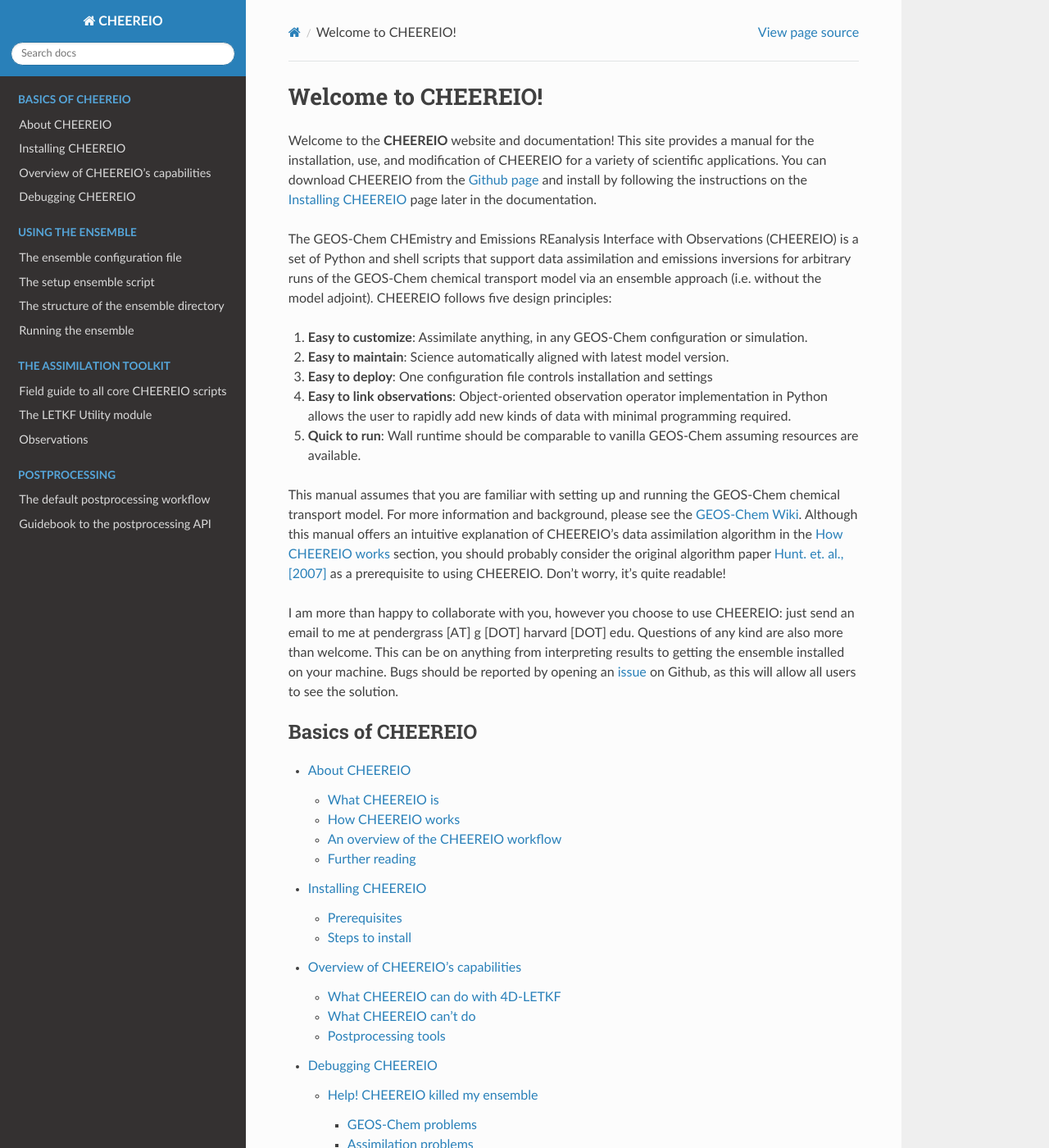
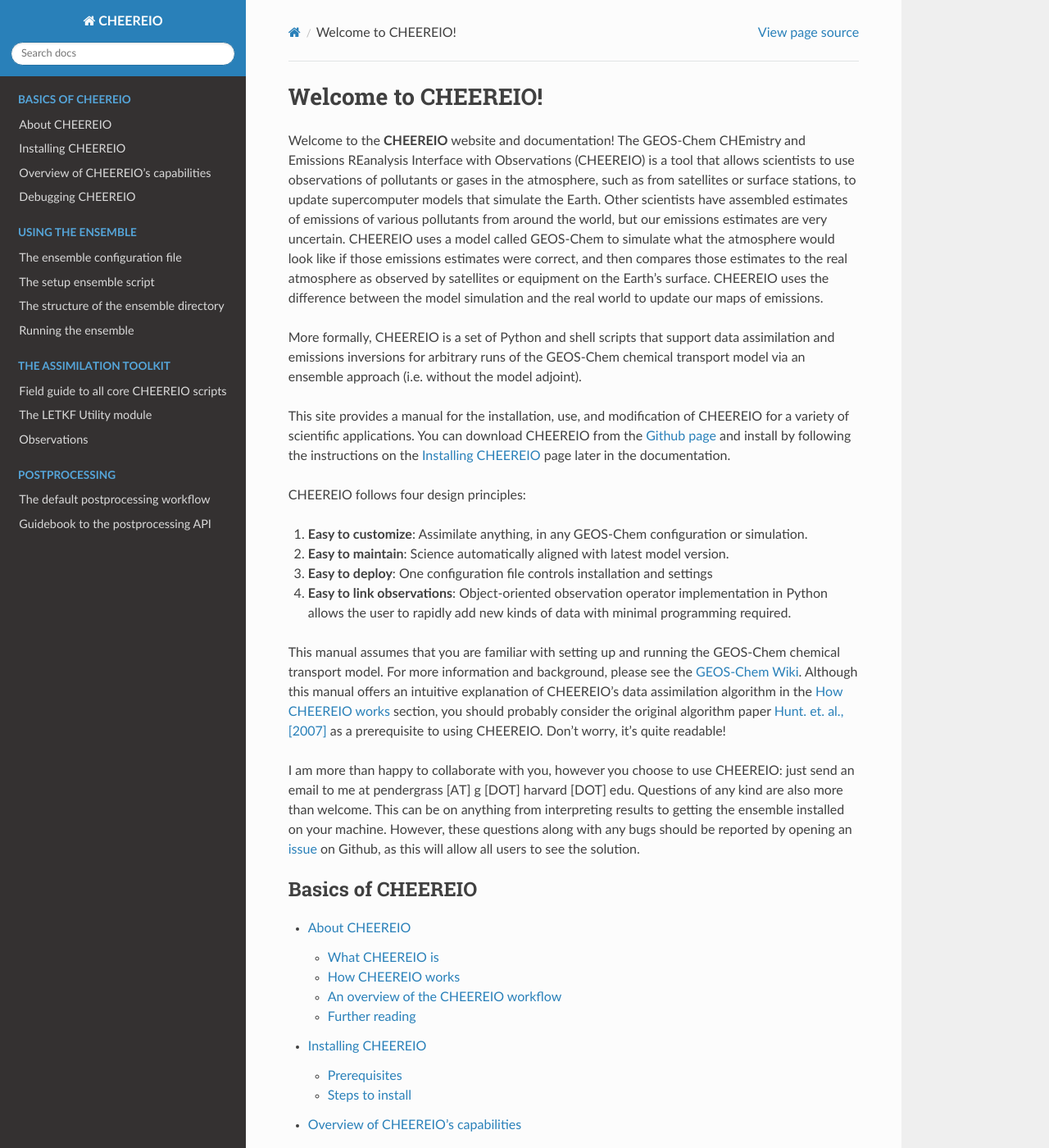
Before and after one commit to drewpendergrass/CHEEREIO, a Sphinx documentation site: the page built from docs/index.rst, in a window 1280 px wide and 1400 px high. Shown: the whole window at 82% size. Built offline with Sphinx 7.4.7 and the Read the Docs theme 2.0.0, drawn with Linux system fonts in a browser that asks for light colours.

Commit message:
update index to have plain english explanation of CHEEREIO first

```diff
--- a/docs/index.rst
+++ b/docs/index.rst
@@ -6,19 +6,22 @@
 Welcome to CHEEREIO!
 ====================================
 
-Welcome to the **CHEEREIO** website and documentation! This site provides a manual for the installation, use, and modification of CHEEREIO for a variety of scientific applications. You can download CHEEREIO from the `Github page <https://github.com/drewpendergrass/CHEEREIO/>`__ and install by following the instructions on the :ref:`Installation` page later in the documentation.
+Welcome to the **CHEEREIO** website and documentation! The GEOS-Chem CHEmistry and Emissions REanalysis Interface with Observations (CHEEREIO) is a tool that allows scientists to use observations of pollutants or gases in the atmosphere, such as from satellites or surface stations, to update supercomputer models that simulate the Earth. Other scientists have assembled estimates of emissions of various pollutants from around the world, but our emissions estimates are very uncertain. CHEEREIO uses a model called GEOS-Chem to simulate what the atmosphere would look like if those emissions estimates were correct, and then compares those estimates to the real atmosphere as observed by satellites or equipment on the Earth's surface. CHEEREIO uses the difference between the model simulation and the real world to update our maps of emissions.
 
-The GEOS-Chem CHEmistry and Emissions REanalysis Interface with Observations (CHEEREIO) is a set of Python and shell scripts that support data assimilation and emissions inversions for arbitrary runs of the GEOS-Chem chemical transport model via an ensemble approach (i.e. without the model adjoint). CHEEREIO follows five design principles:
+More formally, CHEEREIO is a set of Python and shell scripts that support data assimilation and emissions inversions for arbitrary runs of the GEOS-Chem chemical transport model via an ensemble approach (i.e. without the model adjoint).
+
+This site provides a manual for the installation, use, and modification of CHEEREIO for a variety of scientific applications. You can download CHEEREIO from the `Github page <https://github.com/drewpendergrass/CHEEREIO/>`__ and install by following the instructions on the :ref:`Installation` page later in the documentation.
+
+CHEEREIO follows four design principles:
 
 #. **Easy to customize**: Assimilate anything, in any GEOS-Chem configuration or simulation.
 #. **Easy to maintain**: Science automatically aligned with latest model version.
 #. **Easy to deploy**: One configuration file controls installation and settings
 #. **Easy to link observations**: Object-oriented observation operator implementation in Python allows the user to rapidly add new kinds of data with minimal programming required.
-#. **Quick to run**: Wall runtime should be comparable to vanilla GEOS-Chem assuming resources are available.
 
 This manual assumes that you are familiar with setting up and running the GEOS-Chem chemical transport model. For more information and background, please see the `GEOS-Chem Wiki <http://wiki.seas.harvard.edu/geos-chem/index.php/Main_Page>`__. Although this manual offers an intuitive explanation of CHEEREIO's data assimilation algorithm in the :ref:`How CHEEREIO works` section, you should probably consider the original algorithm paper `Hunt. et. al., [2007] <https://doi.org/10.1016/j.physd.2006.11.008>`__ as a prerequisite to using CHEEREIO. Don't worry, it's quite readable!
 
-I am more than happy to collaborate with you, however you choose to use CHEEREIO: just send an email to me at pendergrass [AT] g [DOT] harvard [DOT] edu. Questions of any kind are also more than welcome. This can be on anything from interpreting results to getting the ensemble installed on your machine. Bugs should be reported by opening an `issue <https://github.com/drewpendergrass/CHEEREIO/issues>`__ on Github, as this will allow all users to see the solution.
+I am more than happy to collaborate with you, however you choose to use CHEEREIO: just send an email to me at pendergrass [AT] g [DOT] harvard [DOT] edu. Questions of any kind are also more than welcome. This can be on anything from interpreting results to getting the ensemble installed on your machine. However, these questions along with any bugs should be reported by opening an `issue <https://github.com/drewpendergrass/CHEEREIO/issues>`__ on Github, as this will allow all users to see the solution.
 
 .. toctree::
    :maxdepth: 4
```
